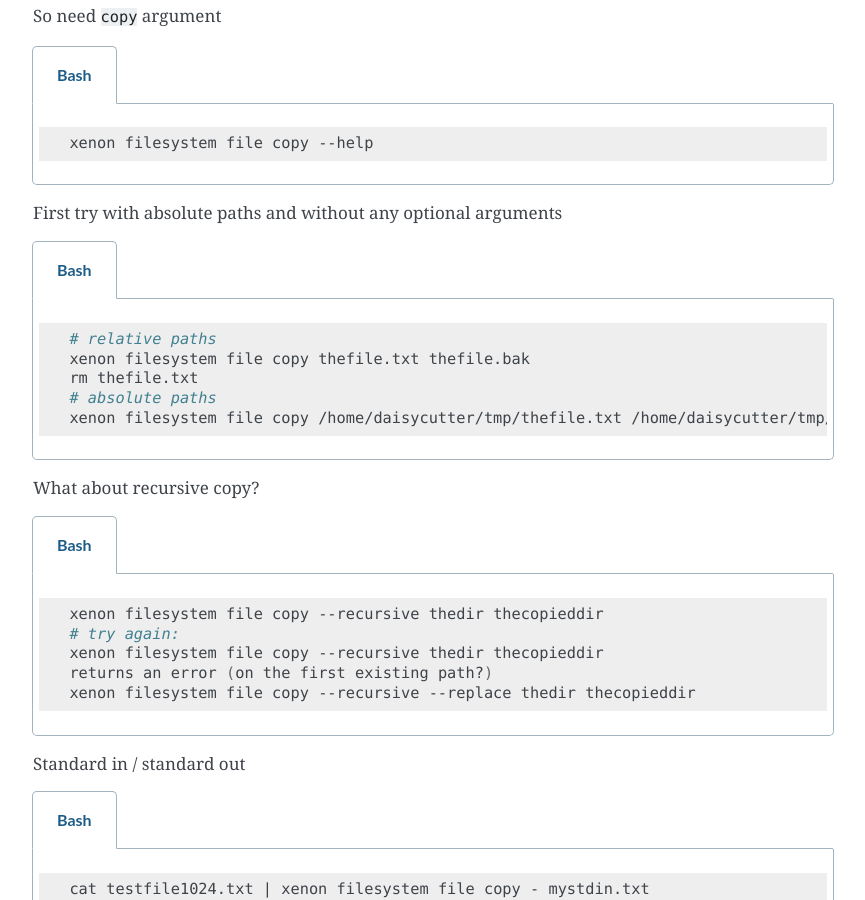
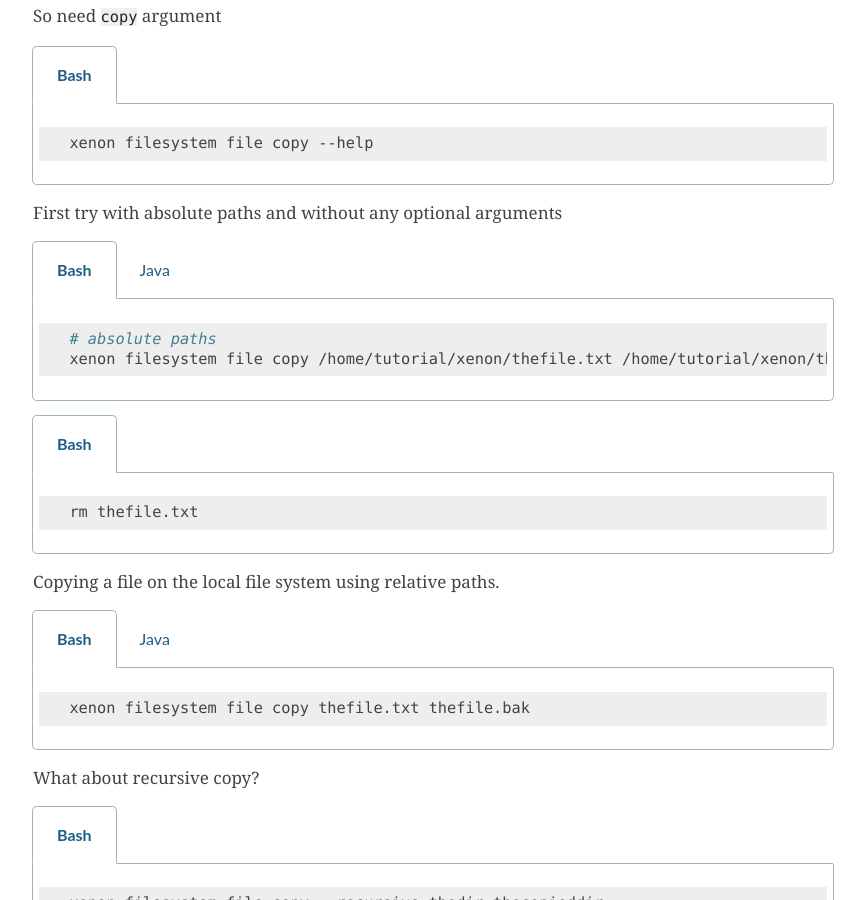
Before and after one commit to xenon-middleware/xenon-tutorial, a Sphinx documentation site: the page built from source/index.rst, in a window 1280 px wide and 900 px high, scrolled down 2713 px. Shown: the whole window, without its empty margins (217-1082 px from the left). Built offline with Sphinx 7.4.7, drawn with Linux system fonts in a browser that asks for light colours; some of the changed lines change nothing that is shown.

Commit message:
more Java equivalents

```diff
--- a/source/index.rst
+++ b/source/index.rst
@@ -184,11 +184,97 @@
 
    .. code-tab:: bash
 
-      # relative paths
+      # absolute paths
+      xenon filesystem file copy /home/tutorial/xenon/thefile.txt /home/tutorial/xenon/thefile.bak
+
+   .. code-tab:: java
+
+      import nl.esciencecenter.xenon.filesystems.CopyMode;
+      import nl.esciencecenter.xenon.filesystems.CopyStatus;
+      import nl.esciencecenter.xenon.filesystems.FileSystem;
+      import nl.esciencecenter.xenon.filesystems.Path;
+
+      public class CopyFileLocalToLocalAbsolutePaths {
+
+          public static void main(String[] args) throws Exception {
+
+              // use the local file system adaptor to create a file system representation
+              String adaptor = "file";
+              FileSystem filesystem = FileSystem.create(adaptor);
+
+              // create Paths for the source and destination files, using absolute paths
+              Path sourceFile = new Path("/home/tutorial/xenon/thefile.txt");
+              Path destFile = new Path("/home/tutorial/xenon/thefile.bak");
+
+              // create the destination file only if the destination path doesn't exist yet
+              CopyMode mode = CopyMode.CREATE;
+              boolean recursive = false;
+
+              // perform the copy and wait 1000 ms for the successful or otherwise
+              // completion of the operation
+              String copyId = filesystem.copy(sourceFile, filesystem, destFile, mode, recursive);
+              long timeoutMilliSecs = 1000;
+              CopyStatus copyStatus = filesystem.waitUntilDone(copyId, timeoutMilliSecs);
+
+              // print any exceptions
+              if (copyStatus.getException() != null) {
+                  System.out.println(copyStatus.getException().getMessage());
+              }
+          }
+      }
+
+.. tabs::
+
+   .. code-tab:: bash
+
+      rm thefile.txt
+
+   Copying a file on the local file system using relative paths.
+
+.. tabs::
+
+   .. code-tab:: bash
+
       xenon filesystem file copy thefile.txt thefile.bak
-      rm thefile.txt
-      # absolute paths
-      xenon filesystem file copy /home/daisycutter/tmp/thefile.txt /home/daisycutter/tmp/thefile.bak
+
+   .. code-tab:: java
+
+      import nl.esciencecenter.xenon.filesystems.CopyMode;
+      import nl.esciencecenter.xenon.filesystems.CopyStatus;
+      import nl.esciencecenter.xenon.filesystems.FileSystem;
+      import nl.esciencecenter.xenon.filesystems.Path;
+
+      public class CopyFileLocalToLocalRelativePaths {
+
+          public static void main(String[] args) throws Exception {
+
+              // use the local file system adaptor to create a file system representation
+              String adaptor = "file";
+              FileSystem filesystem = FileSystem.create(adaptor);
+
+              // create Paths for the source and destination files, using relative paths
+              Path sourceFile = new Path("thefile.txt");
+              Path destFile = new Path("thefile.bak");
+
+              // create the destination file only if the destination path doesn't exist yet
+              CopyMode mode = CopyMode.CREATE;
+              boolean recursive = false;
+
+              // perform the copy and wait 1000 ms for the successful or otherwise
+              // completion of the operation
+
+              // FIXME copy expects absolute paths? If so, say so in JavaDoc and convert sourceFile and destFile
+              String copyId = filesystem.copy(sourceFile, filesystem, destFile, mode, recursive);
+              long timeoutMilliSecs = 1000;
+              CopyStatus copyStatus = filesystem.waitUntilDone(copyId, timeoutMilliSecs);
+
+              // print any exceptions
+              if (copyStatus.getException() != null) {
+                  System.out.println(copyStatus.getException().getMessage());
+              }
+          }
+      }
+
 
 What about recursive copy?
 
```
